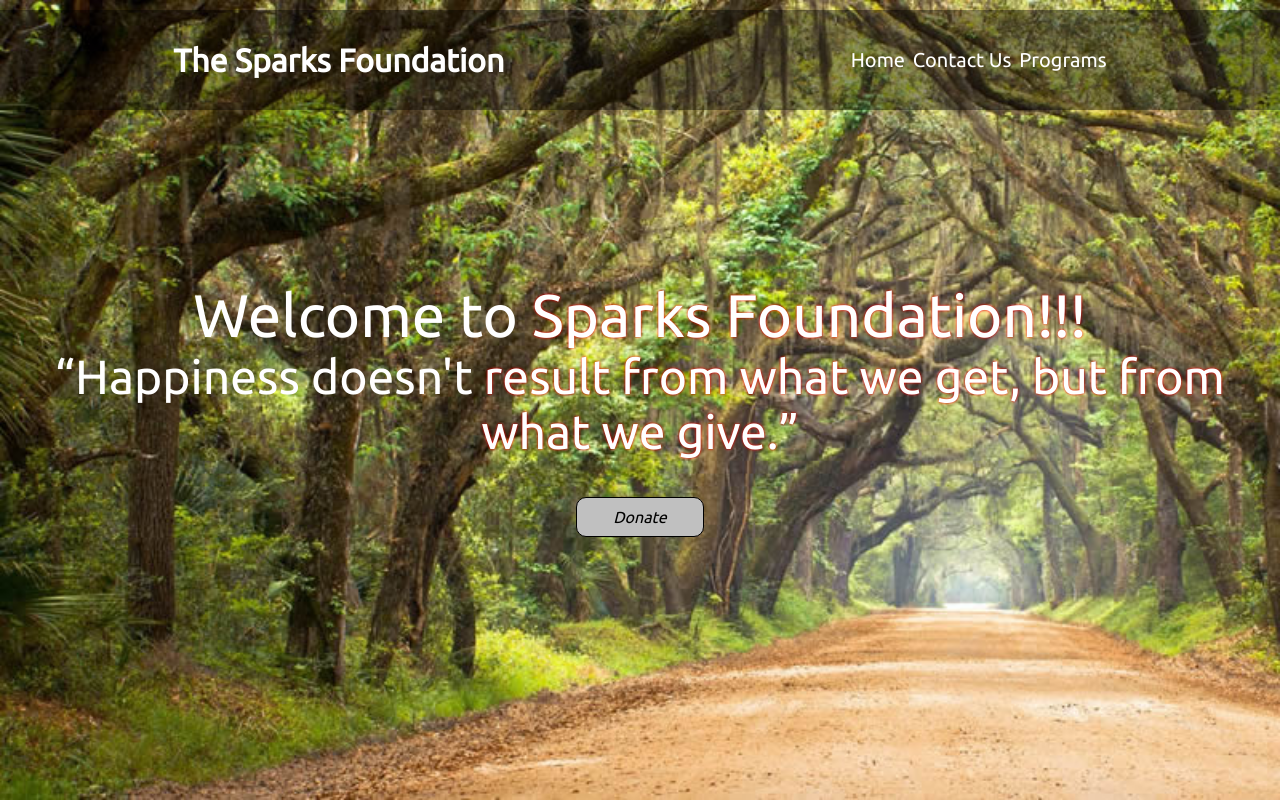
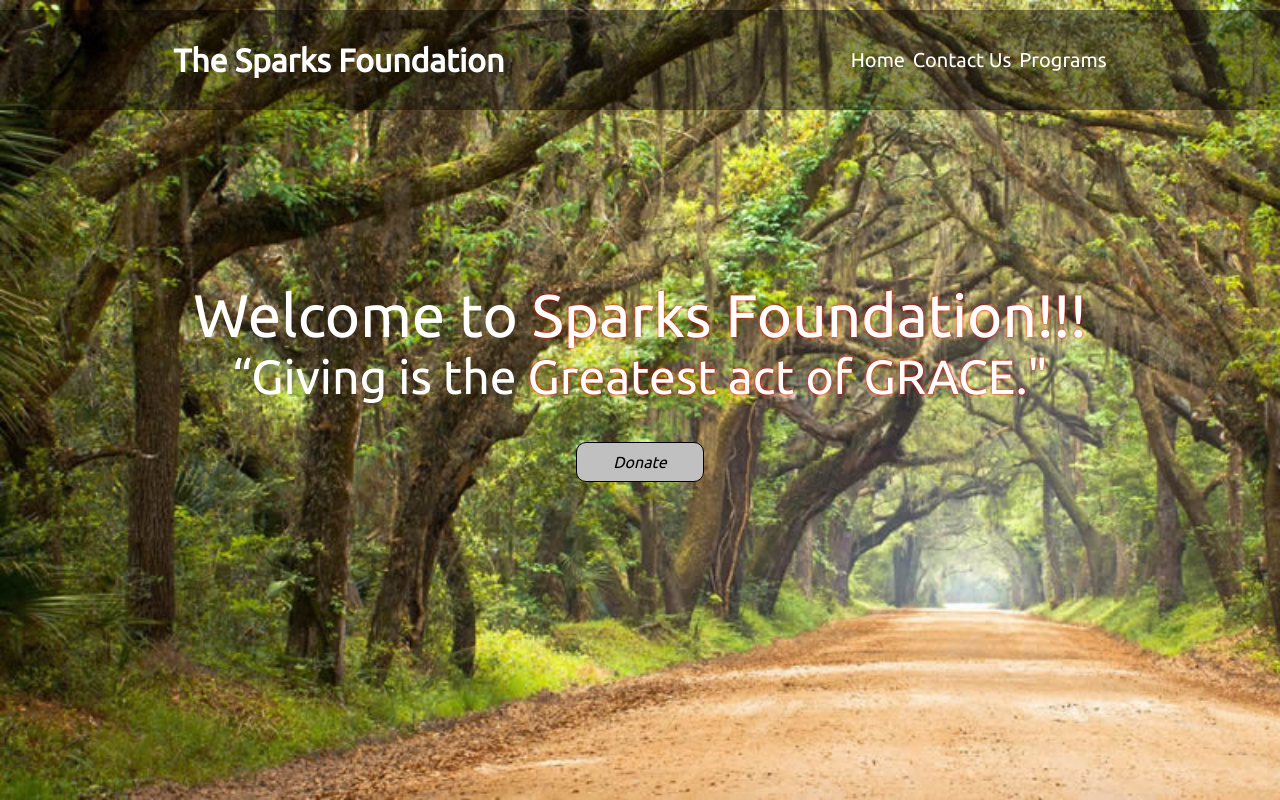
Before and after one commit to Gituatu/paymentgate, a website: page index.html in a window 1280 px wide. Drawn offline with nearby package versions, Linux system fonts and the light colour scheme.

Commit message:
Update index.html

```diff
--- a/index.html
+++ b/index.html
@@ -28,7 +28,7 @@
         </div>
         <div class="main" id="main">
             <P>Welcome to <span>Sparks Foundation!!!</span></P>
-            <P style="font-size: 6vh;"> “Happiness doesn't <span style="color:#FFFFFF;"> result from what we get, but from what we give.”</span></P>
+            <P style="font-size: 6vh;"> “Giving is the <span style="color:#FFFFFF;"> Greatest act of GRACE." </span></P>
             <button type="button" id="pop-up-btn">Donate</button>
         </div>
         <div class="wrapper" id="form">
```
